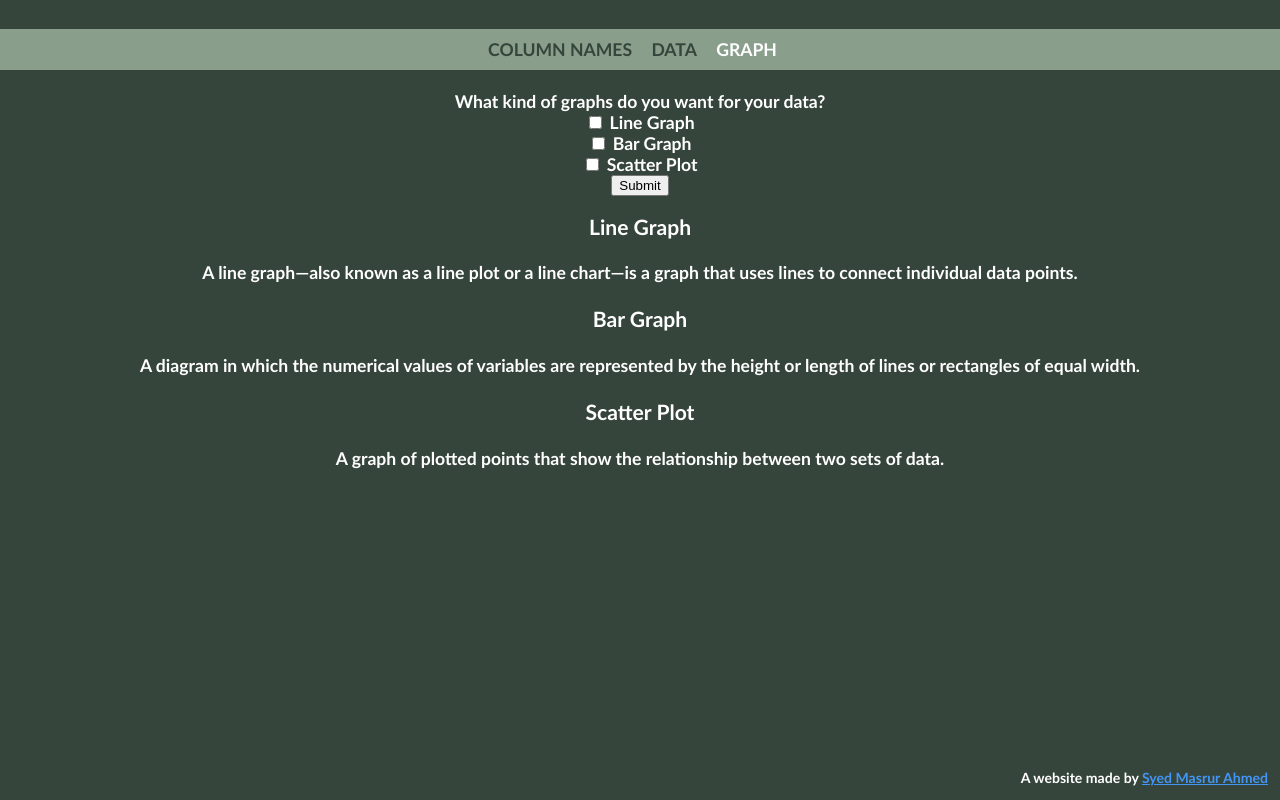
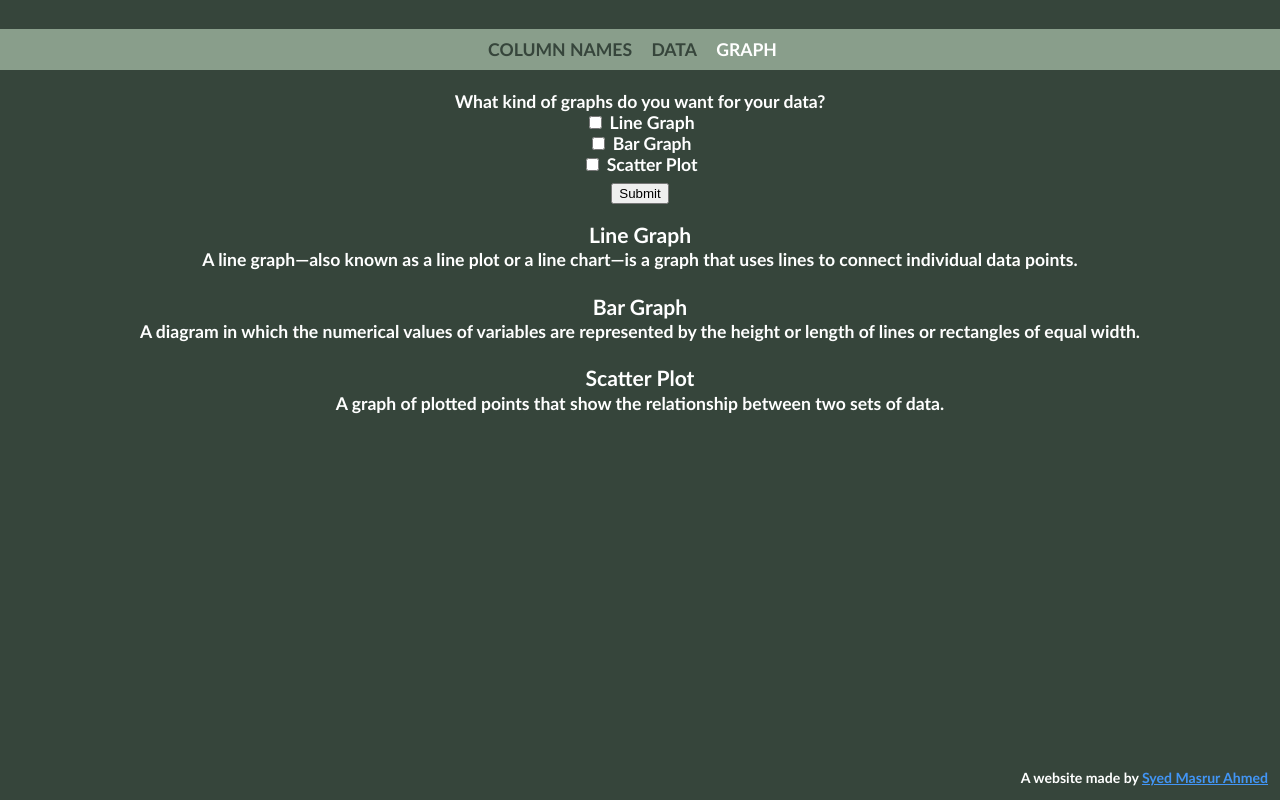
Before and after one commit to Syed-Masrur-Ahmed/Graph-App, a Flask app: page /graph in a window 1280 px wide. Run offline with Flask 2, Linux system fonts and the light colour scheme.

Commit message:
Add files via upload

```diff
--- a/static/style.css
+++ b/static/style.css
@@ -1,20 +1,17 @@
-
 :root {
-    --darkgreen: #36453B;
+  --darkgreen: #36453b;
 }
 
 body {
   font-family: main;
-    color:white;
+  color: white;
   background-color: var(--darkgreen);
-    font-family:  "Calibri";
+  font-family: "Calibri";
   font-size: 110%;
   font-weight: bold;
   margin-right: 0;
   margin-left: 0;
 }
-
-
 
 table {
   margin-bottom: 12px;
@@ -28,76 +25,90 @@ table {
   text-transform: uppercase;
 }
 
-.navtxt{
-
+.navtxt {
   margin-right: 15px;
   text-decoration: none;
   text-transform: uppercase;
-
 }
 
 .navtxt.active {
-    color:white;
+  color: white;
 }
 
-.nav{
+.nav {
   padding: 10px;
   text-align: center;
 }
 
-a:link{
-   color: #36453B;
+a:link {
+  color: #36453b;
 }
 
-a:hover{
-    color:white
+a:hover {
+  color: white;
 }
 
-a:active{
-    color:skyblue
+a:active {
+  color: skyblue;
 }
 
-header{
-    background-color: #899E8B;
+a:visited {
+  color: #364533;
 }
 
-.content{
+.fb:visited {
+  color: #4295f5;
+}
+
+header {
+  background-color: #899e8b;
+}
+
+.content {
   text-align: center;
 }
 
-table{
+table {
   text-align: center;
 }
 
-.data{
+.data {
   margin-left: auto;
   margin-right: auto;
   margin-top: 0;
 }
 
-.credit{
+.credit {
   position: fixed;
   bottom: 0;
   right: 12px;
   font-size: 80%;
 }
 
-h1{
+h1 {
   font-family: Arial, Helvetica, sans-serif;
   font-weight: bold;
   text-align: center;
 }
 
-h2{
+h2 {
   font-size: 120%;
   text-align: center;
 }
 
-figcaption{
+figcaption {
   margin-top: 5px;
   font-size: 120%;
 }
 
-.fb:link{
+.fb:link {
   color: #4295f5;
 }
+
+h4 {
+  margin-top: -15px;
+}
+
+.submit {
+  margin-top: 8px;
+}
```
Lines whose indentation alone changed are shown as unchanged.
